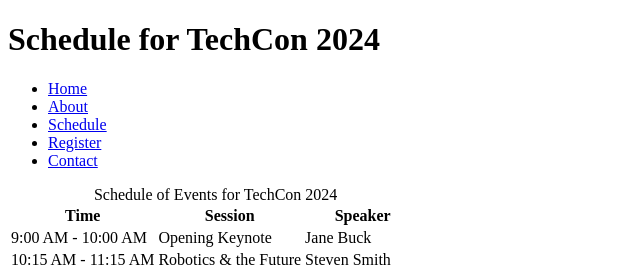
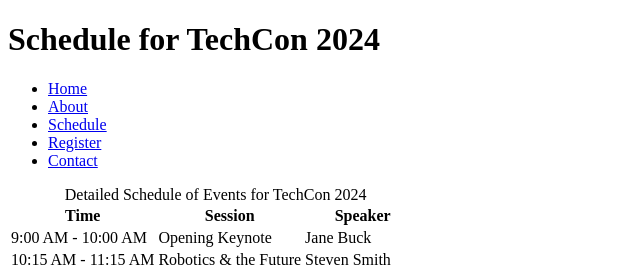
Before and after one commit to kingboatgh/TechCon_HTML, a plain HTML site: page techcon_website/schedule.html in a window 1280 px wide. Shown: the top 273 px of the page, without its empty margins (0-640 px from the left). Drawn offline with Linux system fonts and the light colour scheme.

Commit message:
modify schedule.html

```diff
--- a/techcon_website/schedule.html
+++ b/techcon_website/schedule.html
@@ -21,7 +21,7 @@
 
     <main>
         <table>
-            <caption>Schedule of Events for TechCon 2024</caption>
+            <caption>Detailed Schedule of Events for TechCon 2024</caption>
             <thead>
                 <tr>
                     <th scope="col">Time</th>
```
